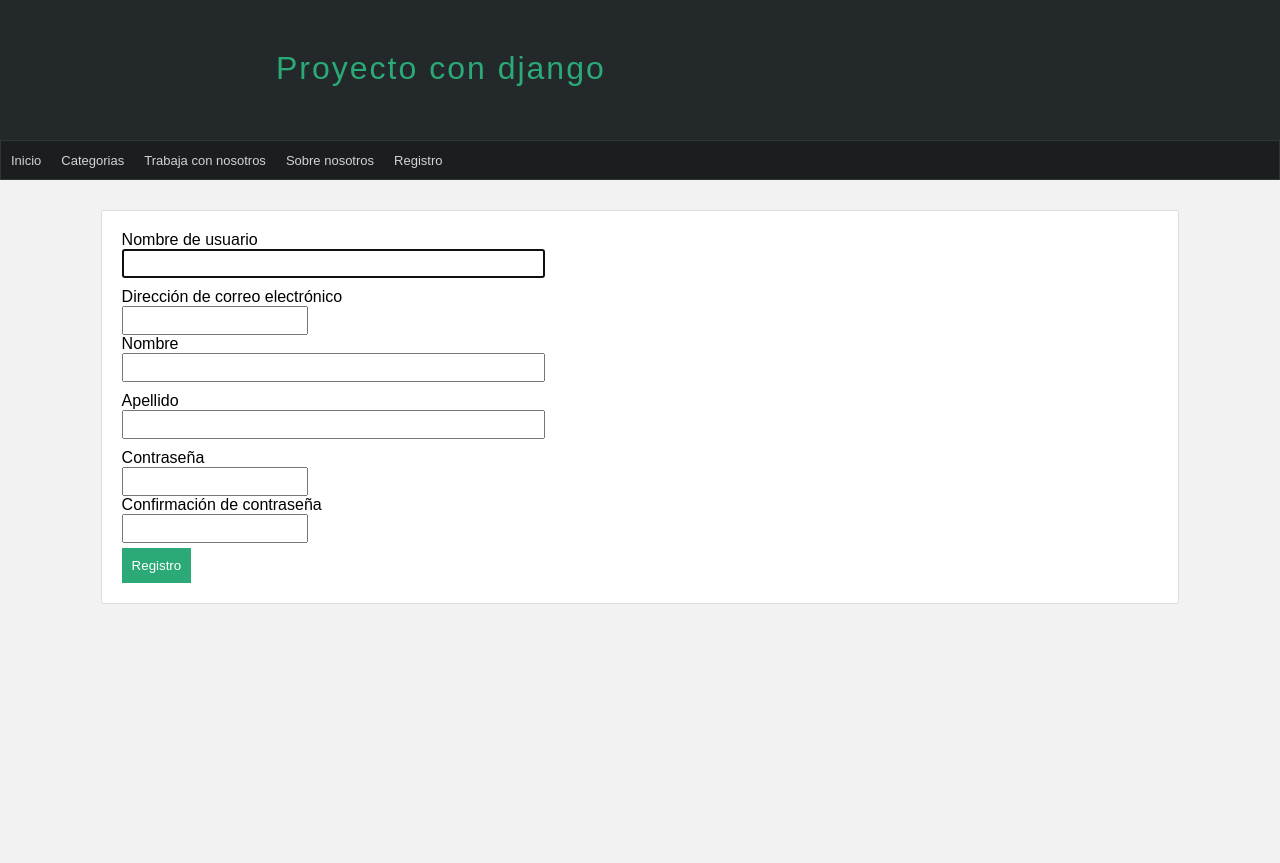
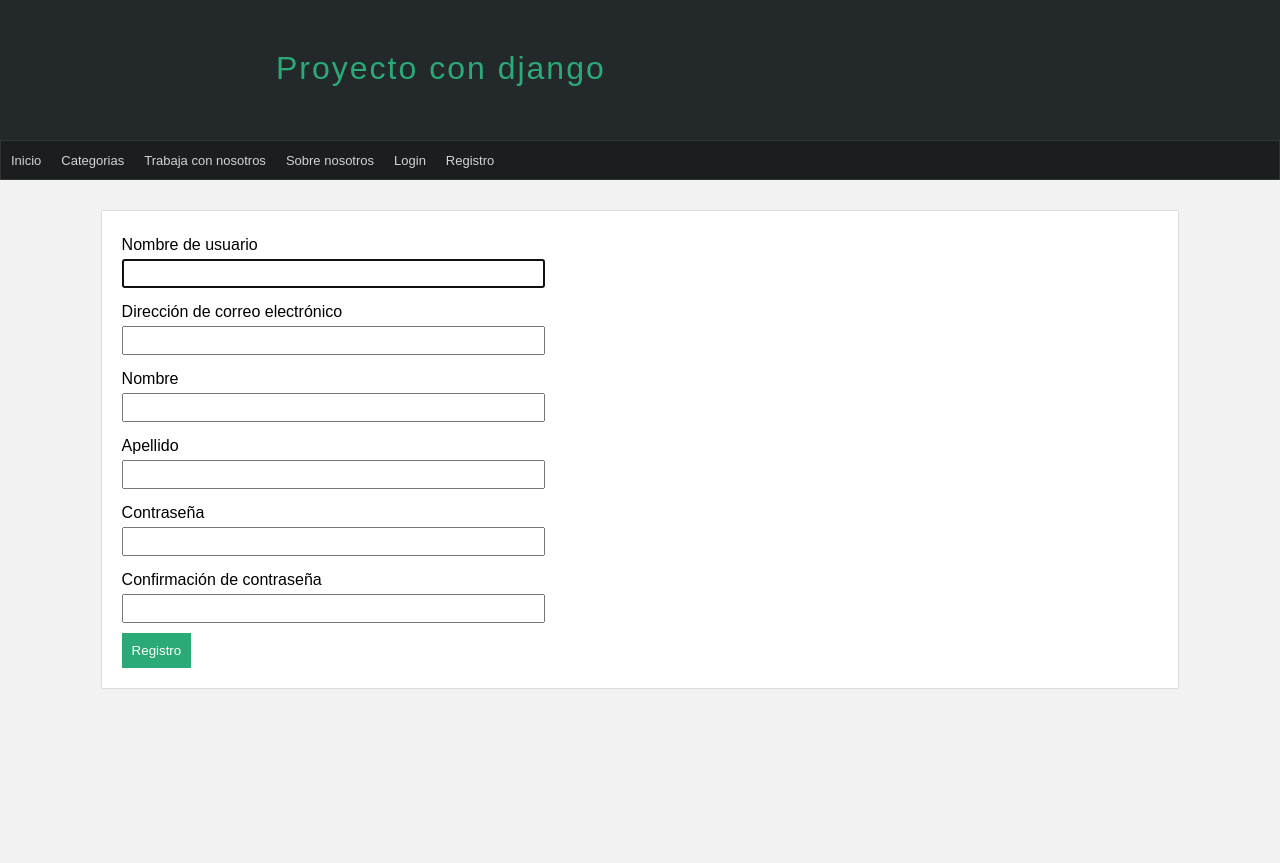
Before and after one commit to ilodi/blog_django, a Django app: page /registro/ in a window 1280 px wide. Shown: the top 863 px of the page. Run offline with Django 3.2, Linux system fonts and the light colour scheme; data comes from the database, SQL or seed files in the repository.

Commit message:
login page

```diff
--- a/ProyectoDjango/miapp/static/css/style.css
+++ b/ProyectoDjango/miapp/static/css/style.css
@@ -205,6 +205,8 @@ nav > ul > li:hover > ul > li:hover a {
 }
 
 .box form input[type="text"],
+.box form input[type="email"],
+.box form input[type="password"],
 .box form textarea,
 .box form select {
   width: 100%;
--- a/ProyectoDjango/miapp/templates/layouts/layout.html
+++ b/ProyectoDjango/miapp/templates/layouts/layout.html
@@ -43,6 +43,9 @@
         </li>
         {% endfor %}
          <li>
+          <a href="{% url 'login' %}">Login</a>
+        </li>
+         <li>
           <a href="{% url 'registro' %}">Registro</a>
         </li>
       </ul>
--- a/ProyectoDjango/miapp/templates/users/register.html
+++ b/ProyectoDjango/miapp/templates/users/register.html
@@ -31,7 +31,7 @@ traer en RAW todo nuestro form
 {% endcomment %}
 
 {% for field in register_form %}
-    {{field.label}}
+    <label>{{field.label}}</label>
     {{field}}
 {% endfor %}
 
--- a/ProyectoDjango/miapp/urls.py
+++ b/ProyectoDjango/miapp/urls.py
@@ -5,4 +5,5 @@ urlpatterns = [
      path('', views.index, name="index"),
      path('inicio/', views.index, name='inicio'),
      path('registro/', views.register_page, name='registro'),
+     path('login/', views.login_page, name='login'),
 ]
--- a/ProyectoDjango/miapp/views.py
+++ b/ProyectoDjango/miapp/views.py
@@ -1,4 +1,7 @@
 from django.shortcuts import render, redirect
+#contrib es el nucleo de django
+#para hacer uso de mensajes flash
+from django.contrib import messages
 #formulario por defecto
 from django.contrib.auth.forms import UserCreationForm
 # importat formulario propio
@@ -34,9 +37,16 @@ def register_page(request):
             #guardas el formulario
             register_form.save()
             #si todo sale bien se redireccionara
+            ##mensajes flash solo duran una actualizacion en pantalla
+            messages.success(request, 'Te has registrado correctamente')
             return redirect('inicio')
 
     return render(request, 'users/register.html',{
        'title':'Registro' ,
        'register_form':register_form
     })
+
+def login_page(request):
+    return render(request, 'users/login.html',{
+        'title': 'Login'
+    })
```
Also changed, not shown: ProyectoDjango/miapp/templates/mainapp/index.html (+11 -0 lines), ProyectoDjango/miapp/templates/users/login.html (added, +7 -0 lines), ProyectoDjango/db.sqlite3.
